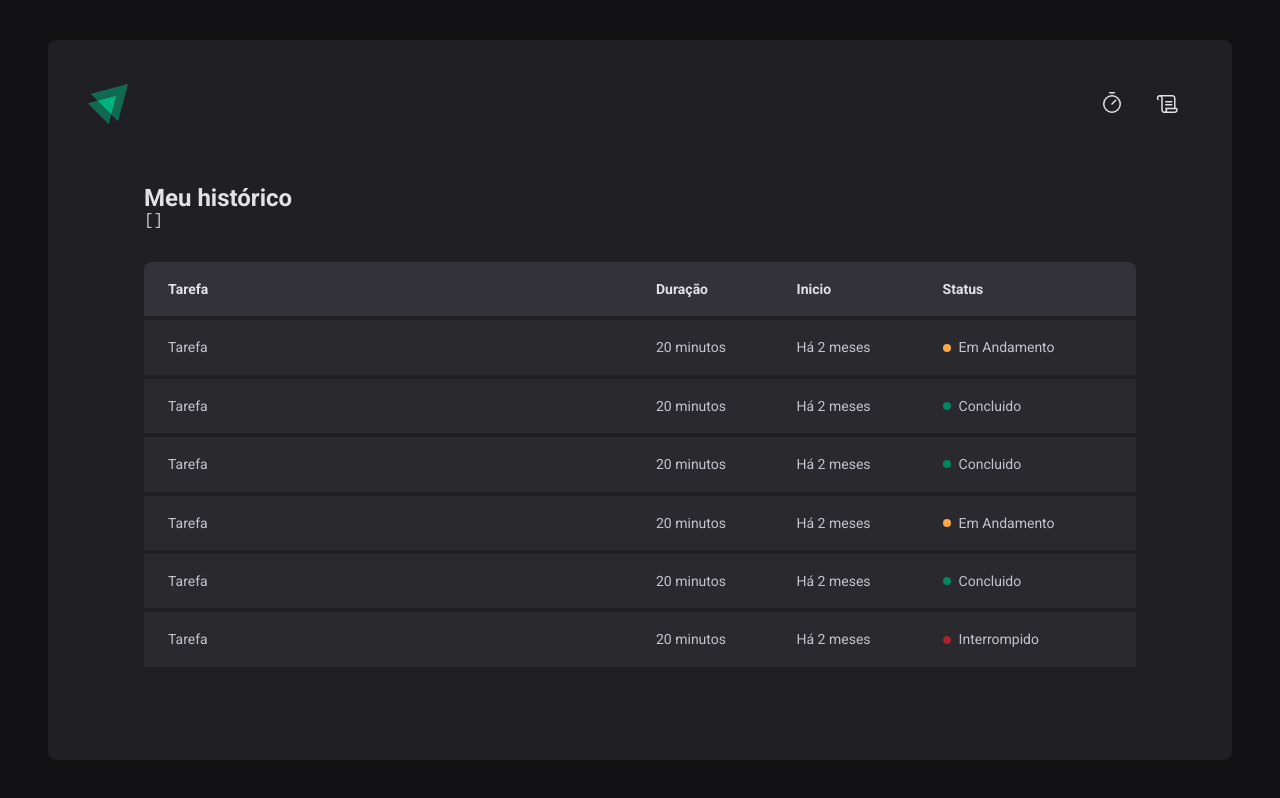
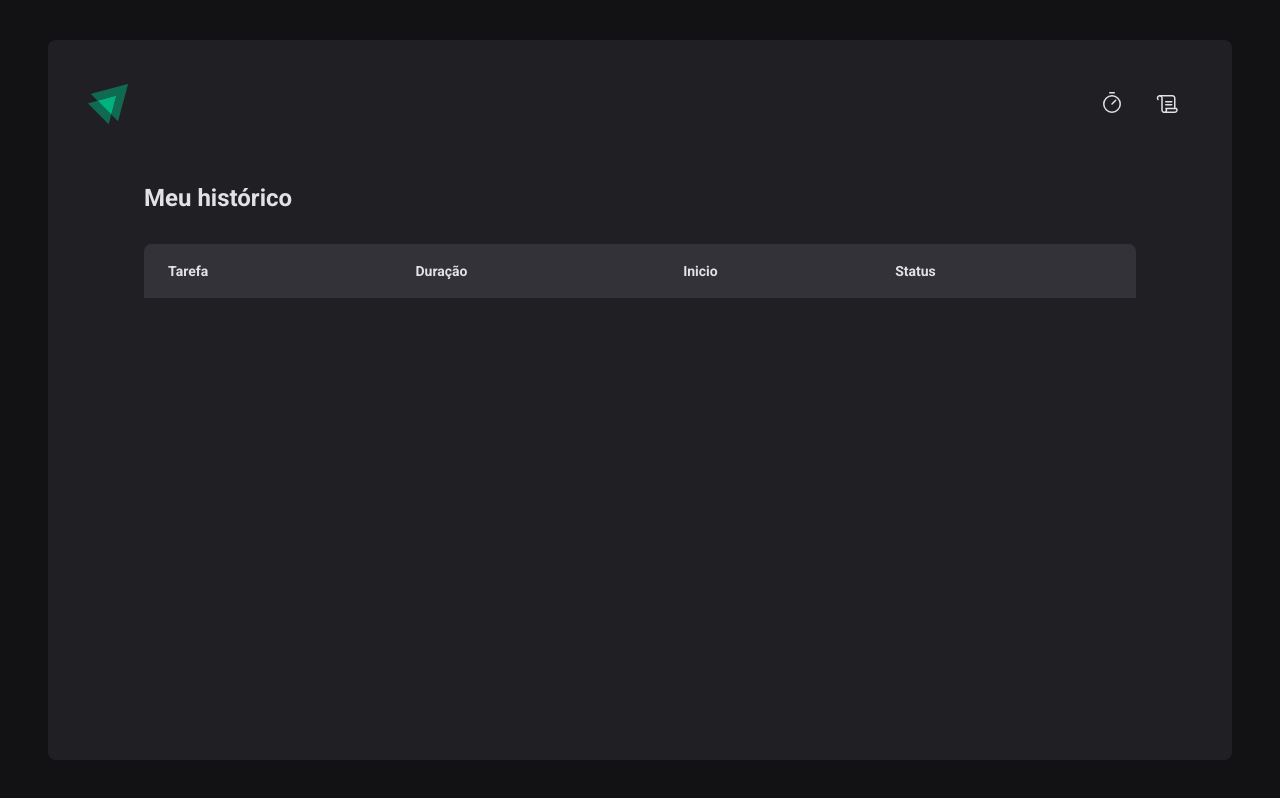
Before and after one commit to bryumi/ignite-timer, a React (Vite) app: page /history in a window 1280 px wide. Built offline with nearby package versions, Linux system fonts and the light colour scheme.

Commit message:
formatação data

```diff
--- a/src/components/pages/History/index.tsx
+++ b/src/components/pages/History/index.tsx
@@ -1,3 +1,5 @@
+import { formatDistanceToNow } from 'date-fns'
+import ptBR from 'date-fns/locale/pt-BR'
 import { useContext } from 'react'
 import { CyclesContext } from '../../../contexts/CyclesContext'
 import { HistoryContainer, HistoryList, Status } from './styles'
@@ -7,7 +9,6 @@
   return (
     <HistoryContainer>
       <h1>Meu histórico</h1>
-      <pre>{JSON.stringify(cycles, null, 2)}</pre>
       <HistoryList>
         <table>
           <thead>
@@ -19,54 +20,33 @@
             </tr>
           </thead>
           <tbody>
-            <tr>
-              <td>Tarefa</td>
-              <td>20 minutos</td>
-              <td>Há 2 meses</td>
-              <td>
-                <Status statusColor="yellow">Em Andamento</Status>
-              </td>
-            </tr>
-            <tr>
-              <td>Tarefa</td>
-              <td>20 minutos</td>
-              <td>Há 2 meses</td>
-              <td>
-                <Status statusColor="green">Concluido</Status>
-              </td>
-            </tr>
-            <tr>
-              <td>Tarefa</td>
-              <td>20 minutos</td>
-              <td>Há 2 meses</td>
-              <td>
-                <Status statusColor="green">Concluido</Status>
-              </td>
-            </tr>
-            <tr>
-              <td>Tarefa</td>
-              <td>20 minutos</td>
-              <td>Há 2 meses</td>
-              <td>
-                <Status statusColor="yellow">Em Andamento</Status>
-              </td>
-            </tr>
-            <tr>
-              <td>Tarefa</td>
-              <td>20 minutos</td>
-              <td>Há 2 meses</td>
-              <td>
-                <Status statusColor="green">Concluido</Status>
-              </td>
-            </tr>
-            <tr>
-              <td>Tarefa</td>
-              <td>20 minutos</td>
-              <td>Há 2 meses</td>
-              <td>
-                <Status statusColor="red">Interrompido</Status>
-              </td>
-            </tr>
+            {cycles.map((cycle) => {
+              return (
+                <tr key={cycle.id}>
+                  <td>{cycle.task}</td>
+                  <td>{cycle.minutesAmount} minutos</td>
+                  <td>
+                    {formatDistanceToNow(cycle.startDate, {
+                      addSuffix: true,
+                      locale: ptBR,
+                    })}
+                  </td>
+                  <td>
+                    {cycle.finishedDate && (
+                      <Status statusColor="green">Concluído</Status>
+                    )}
+
+                    {cycle.interruptedDate && (
+                      <Status statusColor="red">Interrompido</Status>
+                    )}
+
+                    {!cycle.finishedDate && !cycle.interruptedDate && (
+                      <Status statusColor="yellow">Em andamento</Status>
+                    )}
+                  </td>
+                </tr>
+              )
+            })}
           </tbody>
         </table>
       </HistoryList>
--- a/src/components/pages/Home/NewCycleForm/index.tsx
+++ b/src/components/pages/Home/NewCycleForm/index.tsx
@@ -30,7 +30,7 @@
         type="number"
         id="minutesAmount"
         placeholder="00"
-        step={5}
+        step={1}
         min={1}
         max={60}
         disabled={!!activeCycle}
```
